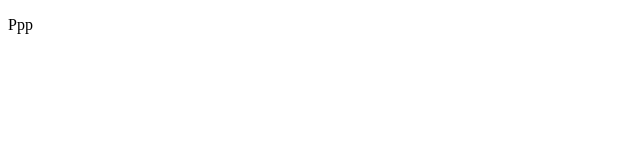
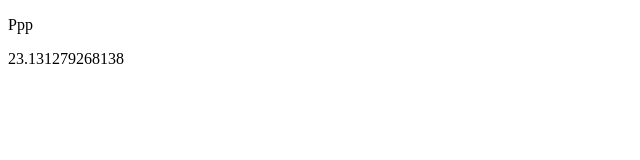
Before and after one commit to kursadsaka/kursadsaka.github.io, a plain HTML site: page index.html in a window 1280 px wide. Shown: the whole page, without its empty margins (0-640 px from the left). Drawn offline with Linux system fonts and the light colour scheme.

Commit message:
Update index.html

```diff
--- a/index.html
+++ b/index.html
@@ -2,11 +2,12 @@
 <html>
     <head>
         <title>Page Title</title>
+        <script type="text/javascript" src='scripts/main.js'> </script>
     </head>
     <body>
         <p>Ppp</p>
         <p id="date"></p>
-        <script src="scripts/main.js">
+        <script>
            calculateMyAge();
         </script>
     </body>
```
